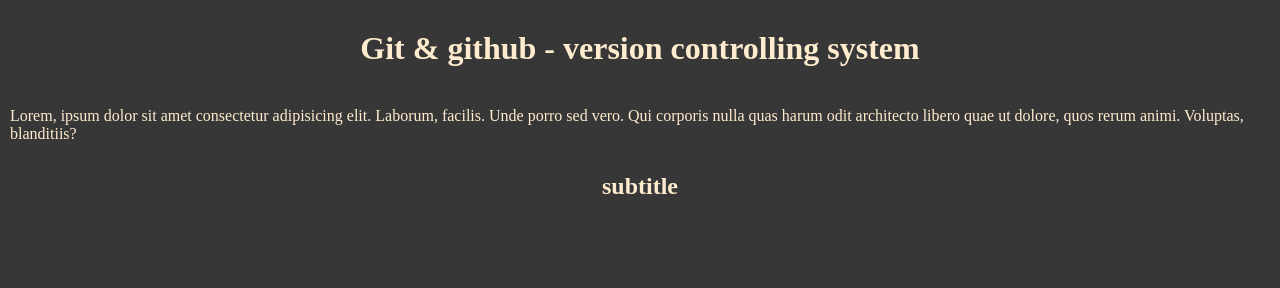
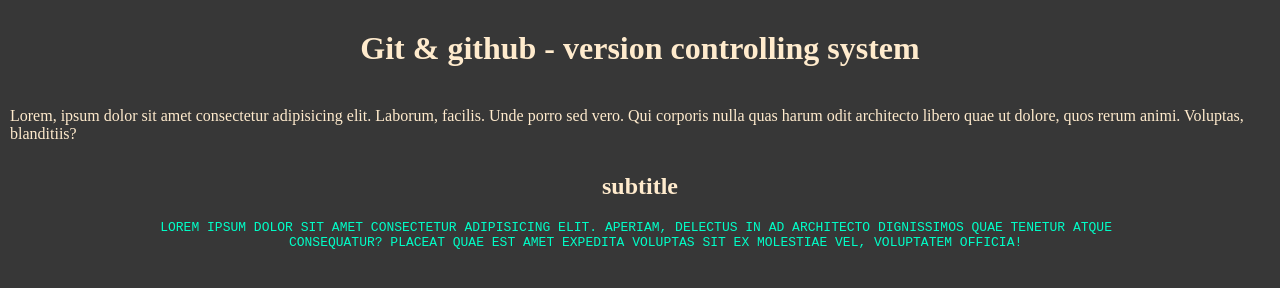
Before and after one commit to eminavoid/clase-git-github, a plain HTML site: page index.html in a window 1280 px wide. Drawn offline with Linux system fonts and the light colour scheme.

Commit message:
alpha3-pre_style-

```diff
--- a/index.html
+++ b/index.html
@@ -11,5 +11,7 @@
     <h1>Git & github - version controlling system</h1>
     <p>Lorem, ipsum dolor sit amet consectetur adipisicing elit. Laborum, facilis. Unde porro sed vero. Qui corporis nulla quas harum odit architecto libero quae ut dolore, quos rerum animi. Voluptas, blanditiis?</p>
     <h2>subtitle</h2>
+    <pre>Lorem ipsum dolor sit amet consectetur adipisicing elit. Aperiam, delectus in ad architecto dignissimos quae tenetur atque
+    consequatur? Placeat quae est amet expedita voluptas sit ex molestiae vel, voluptatem officia!</pre>
 </body>
 </html>
--- a/styles.css
+++ b/styles.css
@@ -18,3 +18,8 @@ h2{
     text-align: center;
     padding: 20px;
 }
+pre{
+    text-align:  center;
+    color: rgb(0, 255, 200);
+    text-transform: uppercase;
+}
```
